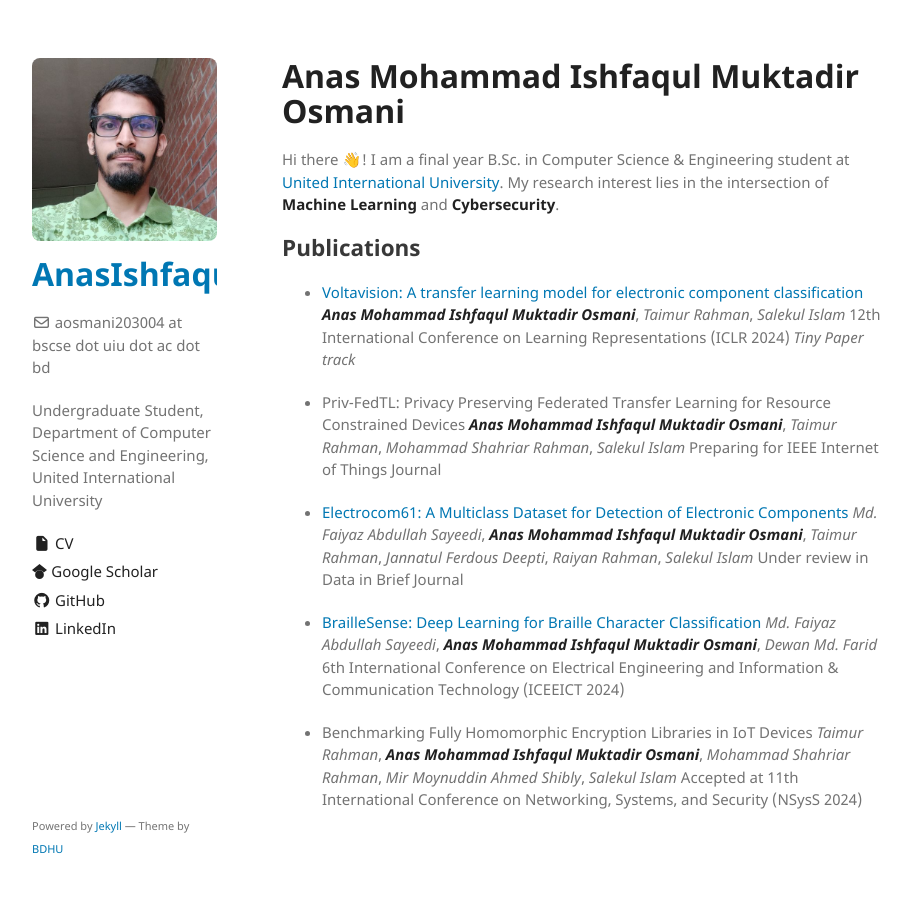
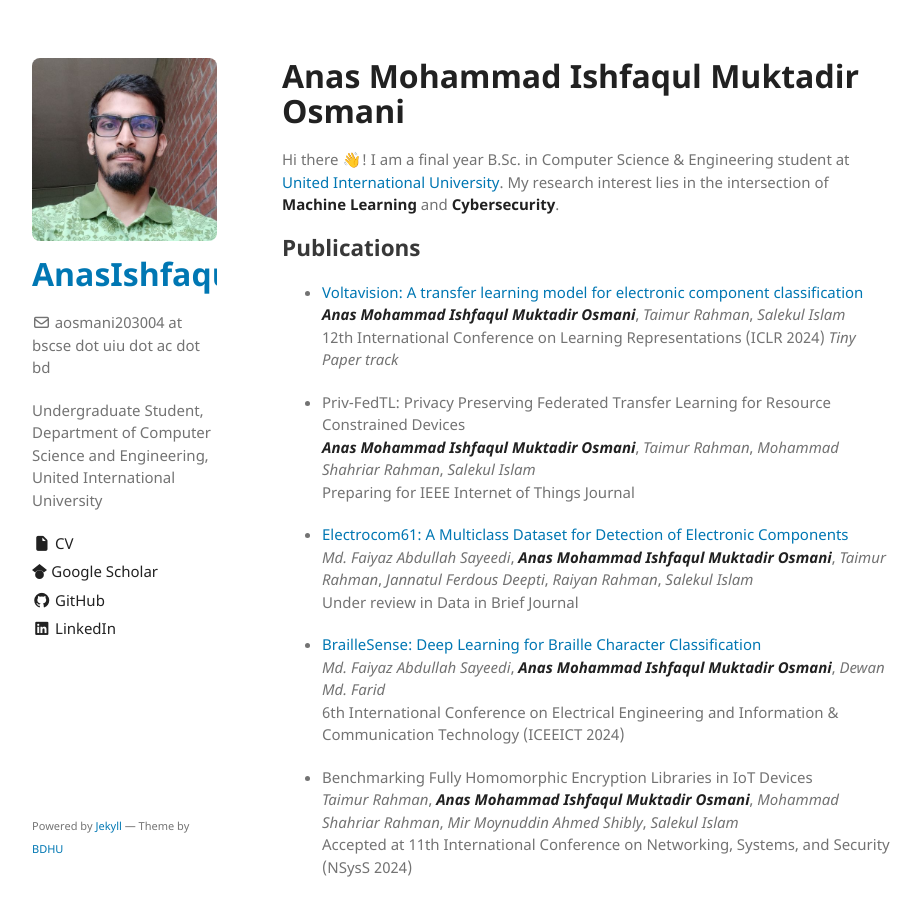
Before and after one commit to AnasIshfaque/AnasIshfaque.github.io, a Jekyll site: the page built from index.md, in a window 1280 px wide and 928 px high. Shown: the top 916 px of the window, without its empty margins (178-1098 px from the left). Built offline with Jekyll 4.4.1, drawn with Linux system fonts in a browser that asks for light colours; our own code applies the rules of GitHub Pages for plain Markdown files.

Commit message:
line break added

```diff
--- a/index.md
+++ b/index.md
@@ -7,24 +7,24 @@ layout: default
 Hi there 👋! I am a final year B.Sc. in Computer Science & Engineering student at [United International University](https://www.uiu.ac.bd/). My research interest lies in the intersection of **Machine Learning** and **Cybersecurity**.
 
 ## Publications
-- [Voltavision: A transfer learning model for electronic component classification](https://openreview.net/pdf?id=JHTqFvmVYz)
-_**Anas Mohammad Ishfaqul Muktadir Osmani**_, _Taimur Rahman_, _Salekul Islam_
+- [Voltavision: A transfer learning model for electronic component classification](https://openreview.net/pdf?id=JHTqFvmVYz)\
+_**Anas Mohammad Ishfaqul Muktadir Osmani**_, _Taimur Rahman_, _Salekul Islam_\
 12th International Conference on Learning Representations (ICLR 2024) _Tiny Paper track_
 
-- Priv-FedTL: Privacy Preserving Federated Transfer Learning for Resource Constrained Devices
-_**Anas Mohammad Ishfaqul Muktadir Osmani**_, _Taimur Rahman_, _Mohammad Shahriar Rahman_, _Salekul Islam_
+- Priv-FedTL: Privacy Preserving Federated Transfer Learning for Resource Constrained Devices\
+_**Anas Mohammad Ishfaqul Muktadir Osmani**_, _Taimur Rahman_, _Mohammad Shahriar Rahman_, _Salekul Islam_\
 Preparing for IEEE Internet of Things Journal
 
-- [Electrocom61: A Multiclass Dataset for Detection of Electronic Components](https://papers.ssrn.com/sol3/papers.cfm?abstract_id=4858132)
-_Md. Faiyaz Abdullah Sayeedi_, _**Anas Mohammad Ishfaqul Muktadir Osmani**_, _Taimur Rahman_, _Jannatul Ferdous Deepti_, _Raiyan Rahman_, _Salekul Islam_
+- [Electrocom61: A Multiclass Dataset for Detection of Electronic Components](https://papers.ssrn.com/sol3/papers.cfm?abstract_id=4858132)\
+_Md. Faiyaz Abdullah Sayeedi_, _**Anas Mohammad Ishfaqul Muktadir Osmani**_, _Taimur Rahman_, _Jannatul Ferdous Deepti_, _Raiyan Rahman_, _Salekul Islam_\
 Under review in Data in Brief Journal
 
-- [BrailleSense: Deep Learning for Braille Character Classification](https://ieeexplore.ieee.org/document/10534500)
-_Md. Faiyaz Abdullah Sayeedi_, _**Anas Mohammad Ishfaqul Muktadir Osmani**_, _Dewan Md. Farid_
+- [BrailleSense: Deep Learning for Braille Character Classification](https://ieeexplore.ieee.org/document/10534500)\
+_Md. Faiyaz Abdullah Sayeedi_, _**Anas Mohammad Ishfaqul Muktadir Osmani**_, _Dewan Md. Farid_\
 6th International Conference on Electrical Engineering and Information & Communication Technology (ICEEICT 2024)
 
-- Benchmarking Fully Homomorphic Encryption Libraries in IoT Devices
-_Taimur Rahman_,  _**Anas Mohammad Ishfaqul Muktadir Osmani**_, _Mohammad Shahriar Rahman_, _Mir Moynuddin Ahmed Shibly_, _Salekul Islam_
+- Benchmarking Fully Homomorphic Encryption Libraries in IoT Devices\
+_Taimur Rahman_,  _**Anas Mohammad Ishfaqul Muktadir Osmani**_, _Mohammad Shahriar Rahman_, _Mir Moynuddin Ahmed Shibly_, _Salekul Islam_\
 Accepted at 11th International Conference on Networking, Systems, and Security (NSysS 2024)
 
 <!-- Text can be **bold**, _italic_, or ~~strikethrough~~.
```
